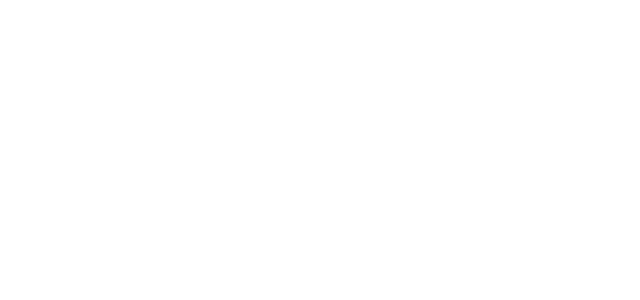
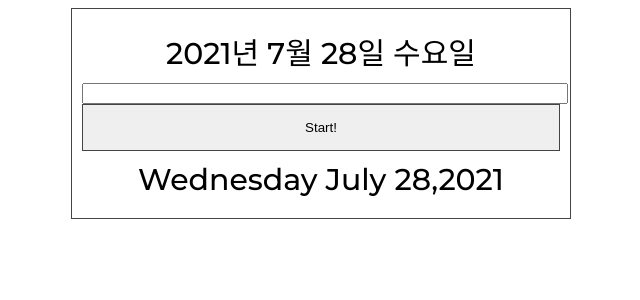
Before and after one commit to judy0122/sorting-machine, a React (Create React App) app: page / in a window 1280 px wide. Shown: the top 300 px of the page, without its empty margins (319-959 px from the left). Built offline with nearby package versions, Linux system fonts and the light colour scheme.

Commit message:
initial setting

```diff
--- a/package.json
+++ b/package.json
@@ -10,11 +10,13 @@
     "@types/node": "^12.20.17",
     "@types/react": "^17.0.15",
     "@types/react-dom": "^17.0.9",
+    "dayjs": "^1.10.6",
     "node-sass": "^6.0.1",
+    "prettier": "^2.3.2",
     "react": "^17.0.2",
     "react-dom": "^17.0.2",
     "react-scripts": "4.0.3",
-    "styled-component": "^2.8.0",
+    "styled-components": "^5.3.0",
     "web-vitals": "^1.1.2"
   },
   "scripts": {
@@ -42,6 +44,7 @@
     ]
   },
   "devDependencies": {
+    "@types/styled-components": "^5.1.11",
     "typescript": "^4.3.5"
   }
 }
--- a/src/App.tsx
+++ b/src/App.tsx
@@ -1,9 +1,10 @@
-import React from 'react';
+import React from "react";
+import SortingContainer from "./components/sorting/SortingContainer";
 
 function App() {
   return (
     <div className="App">
-
+      <SortingContainer />
     </div>
   );
 }
```
Also changed, not shown: tsconfig.json (+4 -9 lines).
